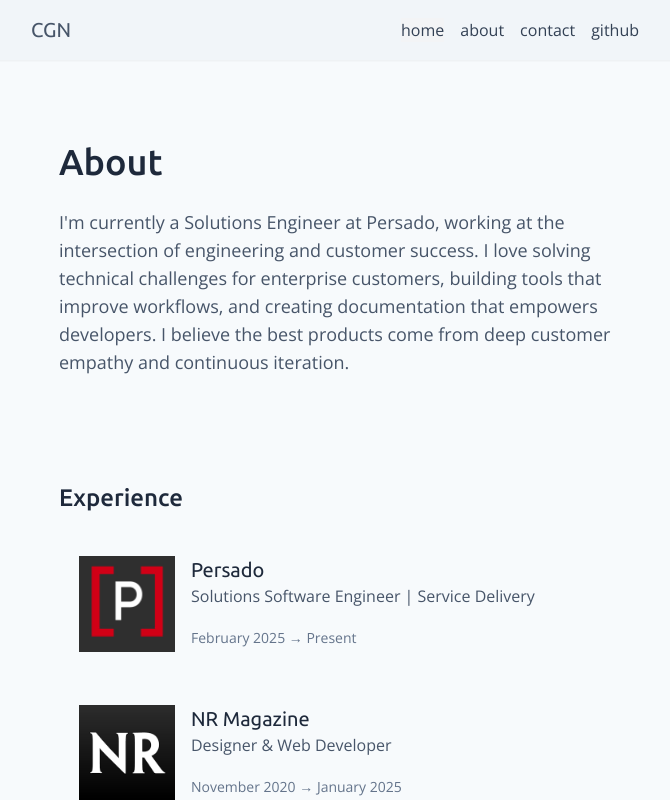
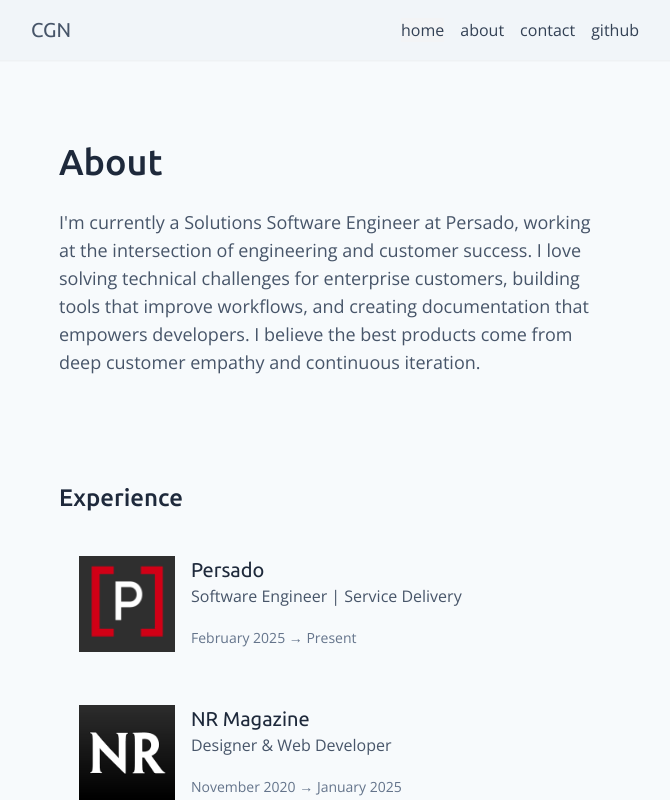
Before and after one commit to justbycris/se-portfolio, a React (Vite) app: page /about in a window 1280 px wide. Shown: the top 800 px of the page, without its empty margins (305-975 px from the left). Built offline with nearby package versions, Linux system fonts and the light colour scheme.

Commit message:
edits-copy

```diff
--- a/src/Pages/About.jsx
+++ b/src/Pages/About.jsx
@@ -12,10 +12,10 @@ export default function About() {
   return (
     <div>
         <Header/>
-        <Text header="About" copy="I'm currently a Solutions Engineer at Persado, working at the intersection of engineering and customer success. I love solving technical challenges for enterprise customers, building tools that improve workflows, and creating documentation that empowers developers. I believe the best products come from deep customer empathy and continuous iteration."/>
+        <Text header="About" copy="I'm currently a Solutions Software Engineer at Persado, working at the intersection of engineering and customer success. I love solving technical challenges for enterprise customers, building tools that improve workflows, and creating documentation that empowers developers. I believe the best products come from deep customer empathy and continuous iteration."/>
         <div className="flex flex-col justify-center max-w-xl m-auto px-3 pt-20 pb-5">
         <h2 className="text-bold text-2xl font-custom py-0.5 font-medium text-slate-800 mb-8">Experience</h2>
-            <Experience logo={Persadologo} alt="Persado company logo." company="Persado" role="Solutions Software Engineer | Service Delivery" start="February 2025" end="Present" />
+            <Experience logo={Persadologo} alt="Persado company logo." company="Persado" role="Software Engineer | Service Delivery" start="February 2025" end="Present" />
             <Experience logo={NRlogo} alt="NR Magazine logo graphic." company="NR Magazine" role="Designer & Web Developer" start="November 2020" end="January 2025" />
             <Experience logo={pursuitLogo} alt="Pursuit logo graphic." company="Pursuit" role="Digital Designer" start="November 2019" end="May 2020" />
         </div>
```
